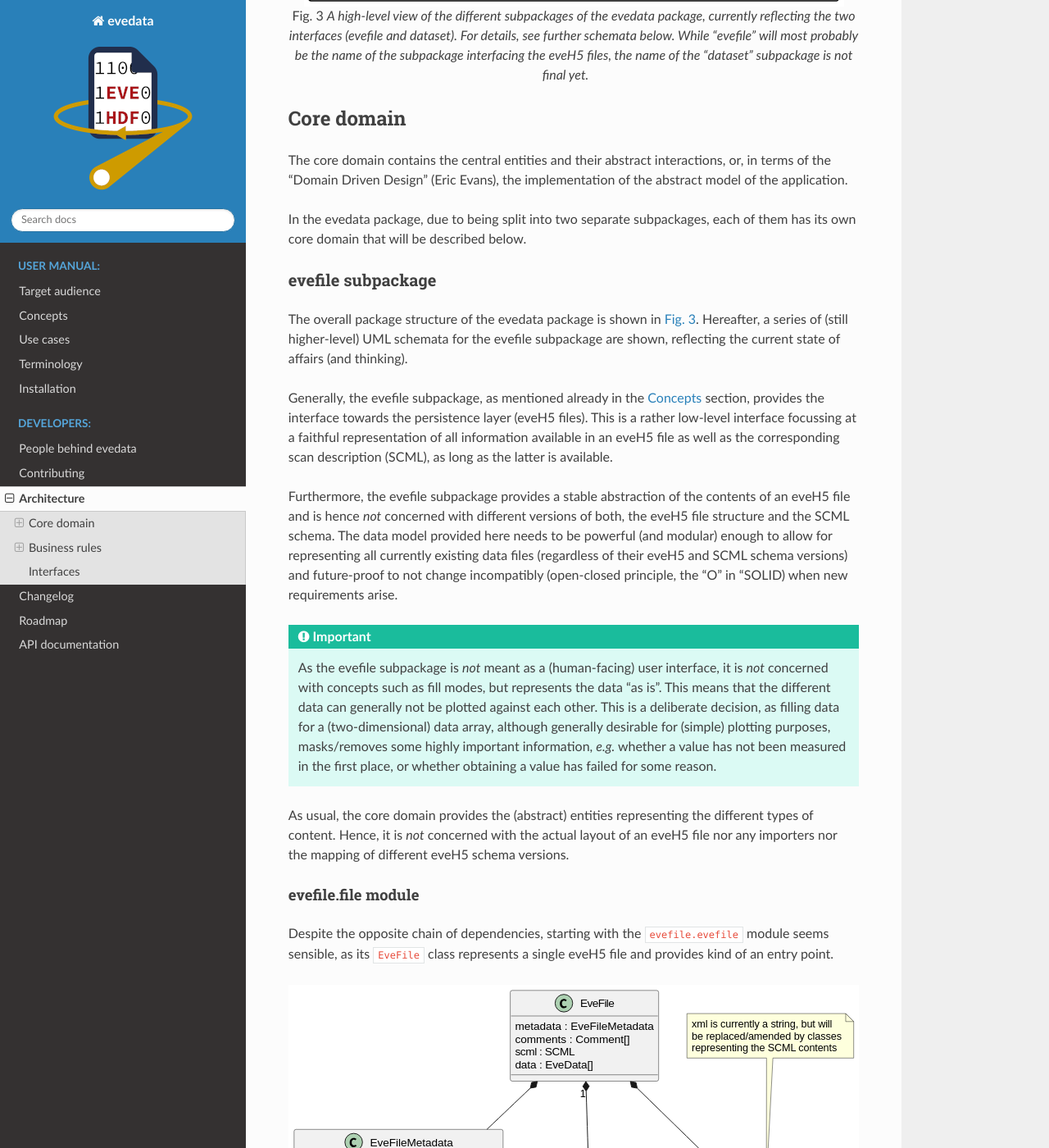
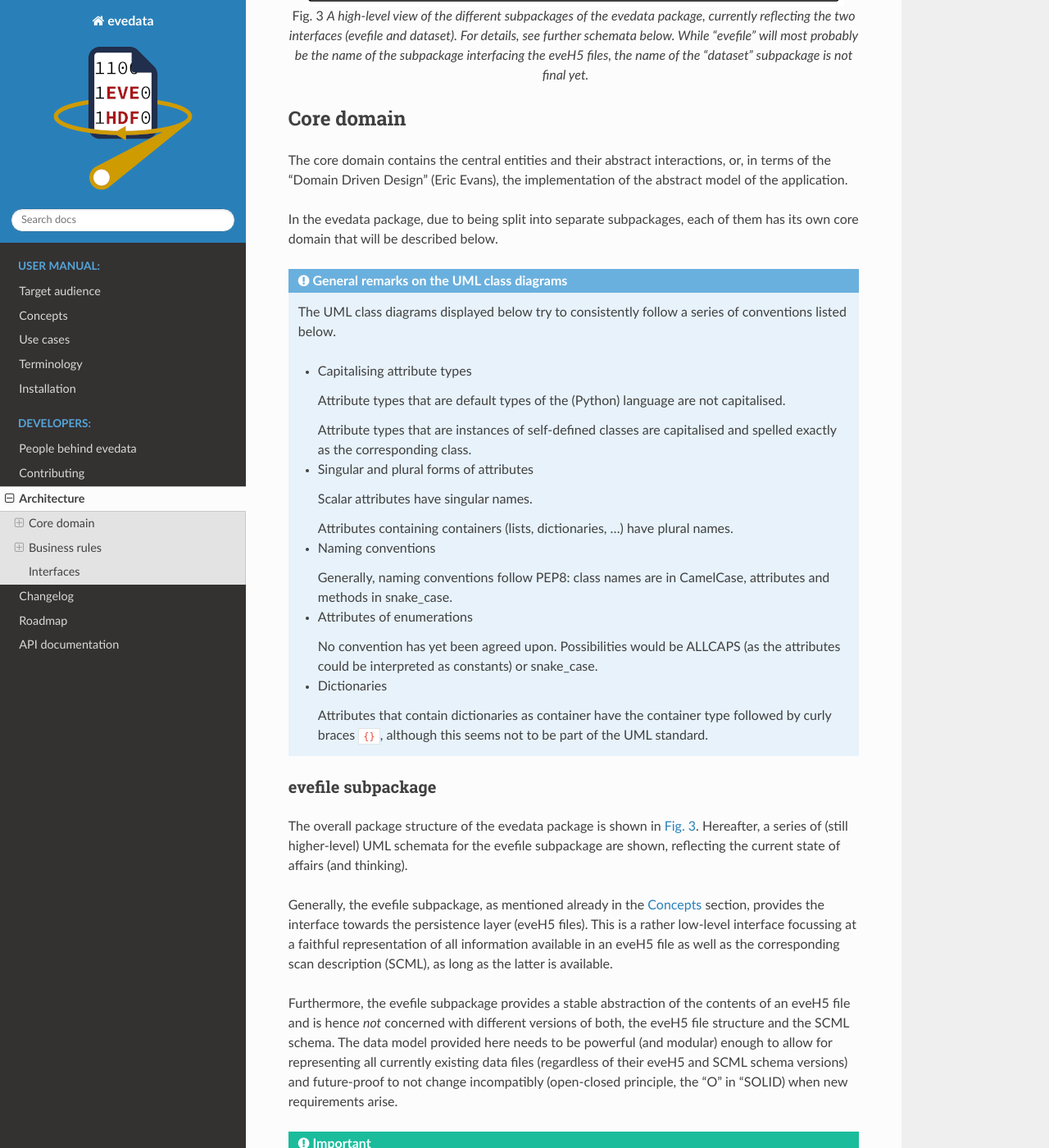
Before and after one commit to tillbiskup/evedata, a Sphinx documentation site: the page built from docs/architecture.rst, in a window 1280 px wide and 1400 px high, scrolled down 979 px. Shown: the whole window at 82% size. Built offline with Sphinx 7.4.7 and the Read the Docs theme 2.0.0, drawn with Linux system fonts in a browser that asks for light colours; some of the changed text lies outside the part shown.

Commit message:
Consistency in UML diagrams; explicate conventions used

```diff
--- a/docs/architecture.rst
+++ b/docs/architecture.rst
@@ -20,7 +20,39 @@ Core domain
 
 The core domain contains the central entities and their abstract interactions, or, in terms of the "Domain Driven Design" (Eric Evans), the implementation of the abstract model of the application.
 
-In the evedata package, due to being split into two separate subpackages, each of them has its own core domain that will be described below.
+In the evedata package, due to being split into separate subpackages, each of them has its own core domain that will be described below.
+
+
+.. admonition:: General remarks on the UML class diagrams
+
+    The UML class diagrams displayed below try to consistently follow a series of conventions listed below.
+
+    * Capitalising attribute types
+
+      Attribute types that are default types of the (Python) language are not capitalised.
+
+      Attribute types that are instances of self-defined classes are capitalised and spelled exactly as the corresponding class.
+
+    * Singular and plural forms of attributes
+
+      Scalar attributes have singular names.
+
+      Attributes containing containers (lists, dictionaries, ...) have plural names.
+
+    * Naming conventions
+
+      Generally, naming conventions follow PEP8: class names are in CamelCase, attributes and methods in snake_case.
+
+    * Attributes of enumerations
+
+      No convention has yet been agreed upon. Possibilities would be ALLCAPS (as the attributes could be interpreted as constants) or snake_case.
+
+    * Dictionaries
+
+      Attributes that contain dictionaries as container have the container type followed by curly braces ``{}``, although this seems not to be part of the UML standard.
+
+
+
 
 
 evefile subpackage
@@ -256,6 +288,7 @@ The (original) idea behind this module stems from the ASpecD framework and its r
 
 .. figure:: uml/evedata.dataset.metadata.*
     :align: center
+    :width: 750px
 
     Class hierarchy of the dataset.metadata module, closely resembling the dataset concept of the ASpecD framework and the current rough implementation in the evedataviewer package. For the corresponding dataset class see the dataset.dataset module.
 
```
Also changed, not shown: other parts of docs/architecture.rst (+2 -8 lines), docs/uml/evedata.dataset.dataset.svg, docs/uml/evedata.dataset.metadata.svg, docs/uml/evedata.evefile.data.svg, docs/uml/evedata.evefile.file.svg, docs/uml/evedata.evefile.metadata.svg, docs/uml/evedata.scml.plot.svg, docs/uml/evedata.scml.plugin.svg, docs/uml/evedata.scml.scan.svg, docs/uml/evedata.scml.setup.svg, 10 other files.
